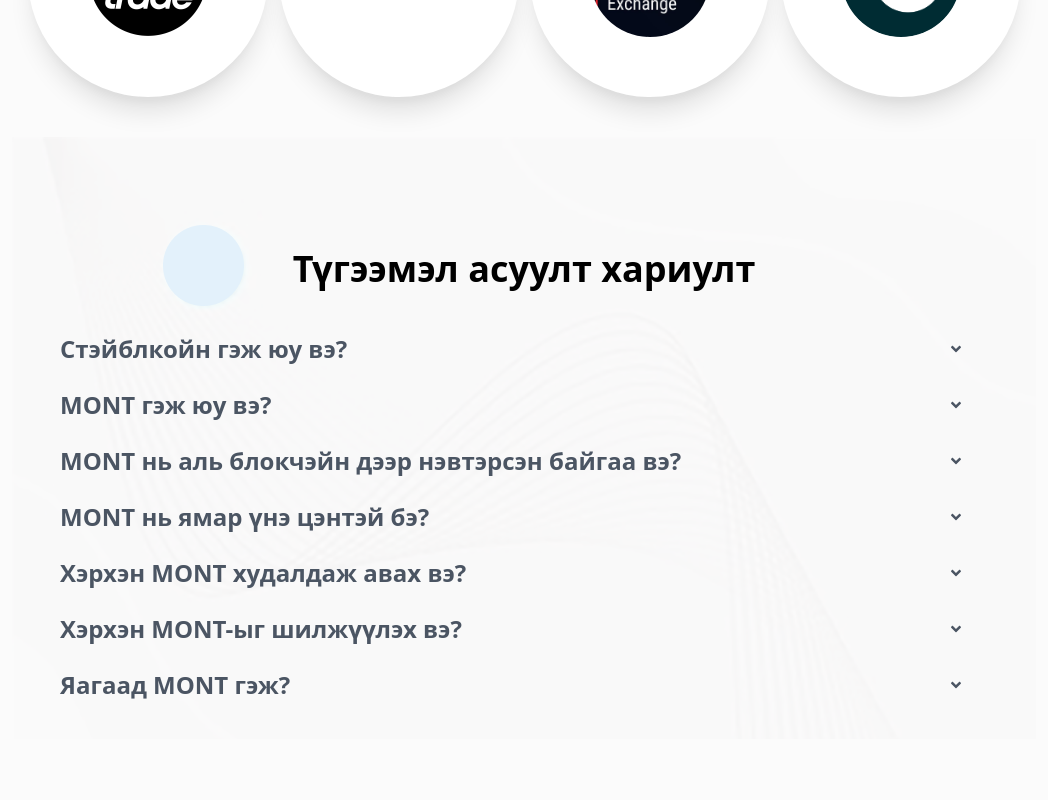
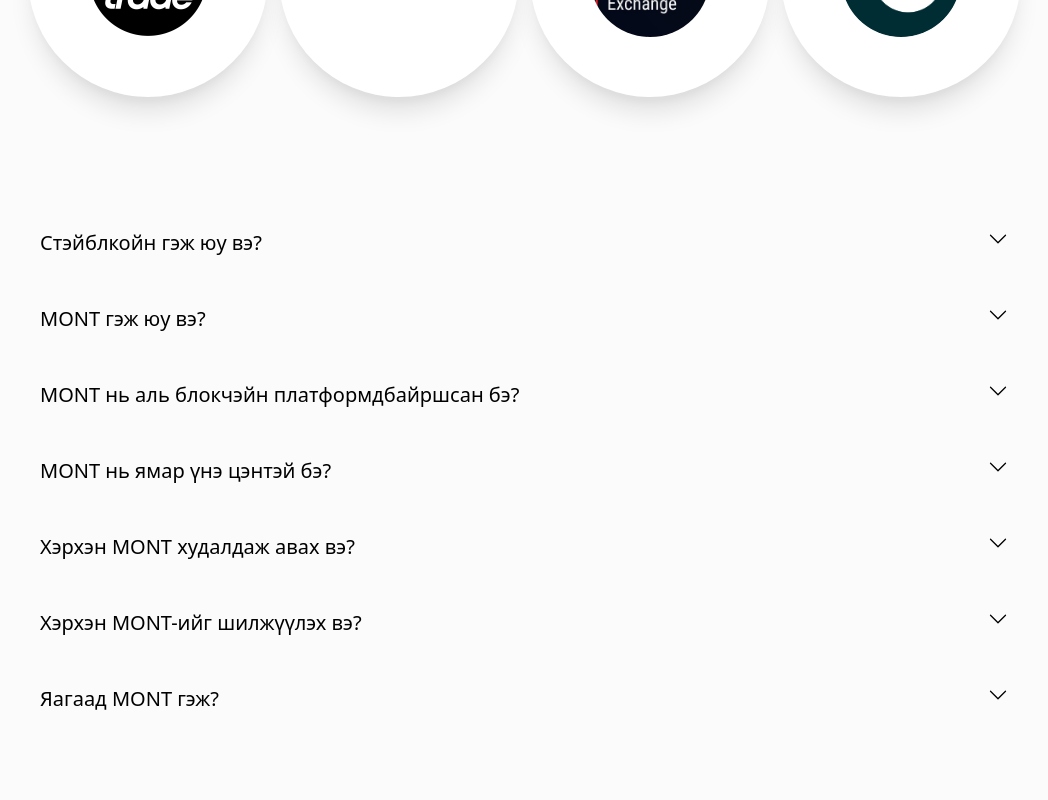
Before and after one commit to Munkhzorig000918/stable-front, a React (Create React App) app: page / in a window 1280 px wide. Shown: the part 3540-4340 px from the top of the page, without its empty margins (116-1164 px from the left). Built offline with nearby package versions, Linux system fonts and the light colour scheme.

Commit message:
added accordion

```diff
--- a/package.json
+++ b/package.json
@@ -4,6 +4,7 @@
   "private": true,
   "dependencies": {
     "@craco/craco": "^6.4.0",
+    "@headlessui/react": "^1.4.1",
     "@testing-library/jest-dom": "^5.11.4",
     "@testing-library/react": "^11.1.0",
     "@testing-library/user-event": "^12.1.10",
--- a/src/Components/Accordion.js
+++ b/src/Components/Accordion.js
@@ -2,143 +2,134 @@ import React from "react";
 import './accordion.css'
 import { FaAngleDown } from "react-icons/fa";
 import Bubble from '../assets/Frame.png'
+import {Disclosure, Transition} from '@headlessui/react';
+import {BsChevronDown, BsChevronUp} from 'react-icons/bs';
 
 const Accordion = () => {
     return(
-        <div>
-            <div className="container mx-auto py-28" style={{backgroundImage: `url(${Bubble})`}}>
-                <div className="">
-                    <h1 id="faq" className="text-center font-bold text-4xl">Түгээмэл асуулт хариулт</h1>
-                </div>
-                <div className="m-8 rounded overflow-hidden">
-                    <div className="group outline-none accordion-section" tabindex="1">
-                        <div className="group flex justify-between px-4 py-3 items-center text-gray-600 transition ease duration-500 cursor-pointer pr-10">
-                        <div className="group-focus:text-gray-600 transition ease duration-500  font-extrabold lg:text-2xl">
-                            Стэйблкойн гэж юу вэ?
-                        </div>
-                        <div className="">
-                            <FaAngleDown />
-                        </div>
-                        </div>
-                        <div className="group-focus:max-h-screen max-h-0  px-4 overflow-hidden ease duration-500">
-                        <p className="p-2 text-gray-700 text-justify">
-                            Стэйблкойн нь валютын нөөцөөр баталгаажиж, үнэ цэнээ аргамжсан криптовалютын төрөл юм.
-                        </p>
-                        </div>
-                    </div>
-                    <div className="group outline-none accordion-section" tabindex="2">
-                        <div className="group  flex justify-between px-4 py-3 items-center text-gray-600 transition ease duration-500 cursor-pointer pr-10">
-                        <div className="group-focus:text-gray-600 transition ease duration-500 font-extrabold lg:text-2xl ">
-                            MONT гэж юу вэ?
-                        </div>
-                        <div className="">
-                            <FaAngleDown />
-                        </div>
-                        </div>
-                        <div className="group-focus:max-h-screen max-h-0 px-4 overflow-hidden ease duration-500">
-                        <p className="p-2 text-gray-700 text-justify">
-                            MONT нь Монгол төгрөгт аргамжсан стэйблкойн юм.
-                        </p>
-                        </div>
-                    </div>
-                    <div className="group outline-none accordion-section" tabindex="3">
-                        <div
-                        className="group flex justify-between px-4 py-3 items-center text-gray-600 transition ease duration-500 cursor-pointer pr-10"
-                        >
-                        <div className="group-focus:text-gray-600 transition ease duration-500 font-extrabold lg:text-2xl">
-                            MONT нь аль блокчэйн дээр нэвтэрсэн байгаа вэ?
-                        </div>
-                        <div className="">
-                            <FaAngleDown />
-                        </div>
-                        </div>
-                        <div
-                        className="group-focus:max-h-screen max-h-0 px-4 overflow-hidden ease duration-500"
-                        >
-                        <p className="p-2 text-gray-700 text-justify">
-                            MONT нь Binance Smart Chain болон Ethereum блокчэйн сүлжээнд байршсан бөгөөд удалгүй Solana, Cardano зэрэг блокчэйнд нэвтрэх ажил хийгдэж байна.
-                        </p>
-                        </div>
-                    </div>
-                    <div className="group outline-none accordion-section" tabindex="3">
-                        <div
-                        className="group flex justify-between px-4 py-3 items-center text-gray-600 transition ease duration-500 cursor-pointer pr-10"
-                        >
-                        <div className="group-focus:text-gray-600 transition ease duration-500 font-extrabold lg:text-2xl">
-                            MONT нь ямар үнэ цэнтэй бэ?
-                        </div>
-                        <div className="">
-                            <FaAngleDown />
-                        </div>
-                        </div>
-                        <div
-                        className="group-focus:max-h-screen max-h-0 px-4 overflow-hidden ease duration-500"
-                        >
-                        <p className="p-2 text-gray-700 text-justify">
-                            MONT нь ямагт Монгол төгрөгтэй 1:1 харьцах үнэ цэнтэй байх болно.
-                        </p>
-                        </div>
-                    </div>
-                    <div className="group outline-none accordion-section" tabindex="3">
-                        <div
-                        className="group flex justify-between px-4 py-3 items-center text-gray-600 transition ease duration-500 cursor-pointer pr-10"
-                        >
-                        <div className="group-focus:text-gray-600 transition ease duration-500 font-extrabold lg:text-2xl">
-                            Хэрхэн MONT худалдаж авах вэ?
-                        </div>
-                        <div className="">
-                            <FaAngleDown />
-                        </div>
-                        </div>
-                        <div
-                        className="group-focus:max-h-screen max-h-0 px-4 overflow-hidden ease duration-500"
-                        >
-                        <p className="p-2 text-gray-700 text-justify">
-                            Та MONT-ыг өөрийн хэрэглээний виртуал хөрөнгийн бирж дээр арилжиж авах боломжтой. Бид MONT-ыг дотоодын болон олон улсын биржүүдэд нэвтрүүлэхээр ажиллаж байна.
-                        </p>
-                        </div>
-                    </div>
-                    <div className="group outline-none accordion-section" tabindex="3">
-                        <div
-                        className="group flex justify-between px-4 py-3 items-center text-gray-600 transition ease duration-500 cursor-pointer pr-10"
-                        >
-                        <div className="group-focus:text-gray-600 transition ease duration-500 font-extrabold lg:text-2xl">
-                            Хэрхэн MONT-ыг шилжүүлэх вэ?
-                        </div>
-                        <div className="">
-                            <FaAngleDown />
-                        </div>
-                        </div>
-                        <div
-                        className="group-focus:max-h-screen max-h-0 px-4 overflow-hidden ease duration-500"
-                        >
-                        <p className="p-2 text-gray-700 text-justify">
-                            Та MONT-ыг өөрийн хэрэглээний бирж эсвэл хэтэвчээр дамжуулан шилжүүлэх боломжтой. Та шилжүүлэг хийхээсээ өмнө зөв сүлжээгээр (BEP-20, ERC-20, г.м) хийж байгаагаа дахин нягтлах хэрэгтэй.
-                        </p>
-                        </div>
-                    </div>
-                    <div className="group outline-none accordion-section" tabindex="3">
-                        <div
-                        className="group flex justify-between px-4 py-3 items-center text-gray-600 transition ease duration-500 cursor-pointer pr-10"
-                        >
-                        <div className="group-focus:text-gray-600 transition ease duration-500 font-extrabold lg:text-2xl">
-                            Яагаад MONT гэж?
-                        </div>
-                        <div className="">
-                            <FaAngleDown />
-                        </div>
-                        </div>
-                        <div
-                        className="group-focus:max-h-screen max-h-0 px-4 overflow-hidden ease duration-500"
-                        >
-                        <p className="p-2 text-gray-700 text-justify">
-                            MONT нь Монгол иргэдийн хэрэглээнд хамгийн дөхөм, найдвартай бөгөөд аюулгүй бүтээгдсэн стэйблкойн юм. MONT-ын аюулгүй байдлыг Олон улсын блокчэйн аудитын компани болох Certik аудит хийж баталгаажуулсан болно.
-                        </p>
-                        </div>
-                    </div>
-                </div>
-            </div>
-        </div>
+    <div className="w-full px-4 pt-16 pb-16">
+      <div className="container p-2 mx-auto rounded-2xl">
+        <Disclosure>
+          {({ open }) => (
+            <>
+              <Disclosure.Button className="flex justify-between w-full p-5 text-sm font-medium text-left rounded-lg hover:bg-gray-400 focus:outline-none focus-visible:ring focus-visible:ring-purple-500 focus-visible:ring-opacity-75">
+                <span className="text-xl">Стэйблкойн гэж юу вэ?</span>
+                <BsChevronDown
+                  className={`${
+                    open ? 'transform rotate-180' : ''
+                  } w-5 h-5 text-black`}
+                />
+              </Disclosure.Button>
+              <Disclosure.Panel className="px-4 pt-4 pb-2 text-md text-gray-700">
+                Стэйблкойн нь валютын нөөцөөр баталгаажсан, үнэ цэнийг энгийн хэрэглээний валюттай аргамжсан криптовалютын төрөл юм.
+              </Disclosure.Panel>
+            </>
+          )}
+        </Disclosure>
+        <Disclosure as="div" className="mt-2">
+          {({ open }) => (
+            <>
+              <Disclosure.Button className="flex justify-between w-full p-5 text-sm font-medium text-left rounded-lg hover:bg-gray-400 focus:outline-none focus-visible:ring focus-visible:ring-purple-500 focus-visible:ring-opacity-75">
+                <span className="text-xl">MONT гэж юу вэ?</span>
+                <BsChevronDown
+                  className={`${
+                    open ? 'transform rotate-180' : ''
+                  } w-5 h-5 text-black`}
+                />
+              </Disclosure.Button>
+              <Disclosure.Panel className="px-4 pt-4 pb-2 text-md text-gray-700">
+                MONT нь Монгол төгрөгт аргамжсан стэйблкойн юм.
+              </Disclosure.Panel>
+            </>
+          )}
+        </Disclosure>
+        <Disclosure as="div" className="mt-2">
+          {({ open }) => (
+            <>
+              <Disclosure.Button className="flex justify-between w-full p-5 text-sm font-medium text-left rounded-lg hover:bg-gray-400 focus:outline-none focus-visible:ring focus-visible:ring-purple-500 focus-visible:ring-opacity-75">
+                <span className="text-xl">MONT нь аль блокчэйн платформдбайршсан бэ?</span>
+                <BsChevronDown
+                  className={`${
+                    open ? 'transform rotate-180' : ''
+                  } w-5 h-5 text-black`}
+                />
+              </Disclosure.Button>
+              <Disclosure.Panel className="px-4 pt-4 pb-2 text-md text-gray-700">
+                MONT нь Binance Smart Chain болон Ethereum блокчэйн сүлжээнд байршсан бөгөөд удалгүй Solana, Cardano зэрэг блокчэйнд нэвтрэх ажил хийгдэж байна.
+              </Disclosure.Panel>
+            </>
+          )}
+        </Disclosure>
+        <Disclosure as="div" className="mt-2">
+          {({ open }) => (
+            <>
+              <Disclosure.Button className="flex justify-between w-full p-5 text-sm font-medium text-left rounded-lg hover:bg-gray-400 focus:outline-none focus-visible:ring focus-visible:ring-purple-500 focus-visible:ring-opacity-75">
+                <span className="text-xl">MONT нь ямар үнэ цэнтэй бэ?</span>
+                <BsChevronDown
+                  className={`${
+                    open ? 'transform rotate-180' : ''
+                  } w-5 h-5 text-black`}
+                />
+              </Disclosure.Button>
+              <Disclosure.Panel className="px-4 pt-4 pb-2 text-md text-gray-700">
+                MONT нь ямагт Монгол төгрөгтэй 1:1 харьцах үнэ цэнтэй байх болно.
+              </Disclosure.Panel>
+            </>
+          )}
+        </Disclosure>
+        <Disclosure as="div" className="mt-2">
+          {({ open }) => (
+            <>
+              <Disclosure.Button className="flex justify-between w-full p-5 text-sm font-medium text-left rounded-lg hover:bg-gray-400 focus:outline-none focus-visible:ring focus-visible:ring-purple-500 focus-visible:ring-opacity-75">
+                <span className="text-xl">Хэрхэн MONT худалдаж авах вэ?</span>
+                <BsChevronDown
+                  className={`${
+                    open ? 'transform rotate-180' : ''
+                  } w-5 h-5 text-black`}
+                />
+              </Disclosure.Button>
+              <Disclosure.Panel className="px-4 pt-4 pb-2 text-md text-gray-700">
+                Та MONT-ыг өөрийн үйлчлүүлдэгвиртуал хөрөнгийн биржийн арилжаагааравах боломжтой. Бид MONT-ийг дотоод болон гадаадын олон биржид нэвтрүүлэхээр ажиллаж байна.
+              </Disclosure.Panel>
+            </>
+          )}
+        </Disclosure>
+        <Disclosure as="div" className="mt-2">
+          {({ open }) => (
+            <>
+              <Disclosure.Button className="flex justify-between w-full p-5 text-sm font-medium text-left rounded-lg hover:bg-gray-400 focus:outline-none focus-visible:ring focus-visible:ring-purple-500 focus-visible:ring-opacity-75">
+                <span className="text-xl">Хэрхэн MONT-ийг шилжүүлэх вэ?</span>
+                <BsChevronDown
+                  className={`${
+                    open ? 'transform rotate-180' : ''
+                  } w-5 h-5 text-black`}
+                />
+              </Disclosure.Button>
+              <Disclosure.Panel className="px-4 pt-4 pb-2 text-md text-gray-700">
+                 Та MONT-ыг өөрийн үйлчлүүлдэгбирж эсвэл хэтэвчээр дамжуулан шилжүүлэх боломжтой. Та шилжүүлэг хийхээсээ өмнө зөв сүлжээг (BEP-20, ERC-20, г.м) ашиглажбайгаагаа дахин нягтлаарай.
+              </Disclosure.Panel>
+            </>
+          )}
+        </Disclosure>
+        <Disclosure as="div" className="mt-2">
+          {({ open }) => (
+            <>
+              <Disclosure.Button className="flex justify-between w-full p-5 text-sm font-medium text-left rounded-lg hover:bg-gray-400 focus:outline-none focus-visible:ring focus-visible:ring-purple-500 focus-visible:ring-opacity-75">
+                <span className="text-xl">Яагаад MONT гэж?</span>
+                <BsChevronDown
+                  className={`${
+                    open ? 'transform rotate-180' : ''
+                  } w-5 h-5 text-black`}
+                />
+              </Disclosure.Button>
+              <Disclosure.Panel className="px-4 pt-4 pb-2 text-md text-gray-700">
+                MONT нь Монгол хүнхэрэглэхэдхамгийн дөхөм, найдвартай, аюулгүй стэйблкойн юм. MONT-ийн аюулгүй байдалд олон улсын блокчэйн аудитын компани болох Certik аудит хийн баталгаажуулсан болно.
+              </Disclosure.Panel>
+            </>
+          )}
+        </Disclosure>
+      </div>
+    </div>
     )
 }
 
```
Also changed, not shown: 2 other files (tests, documents, lock files or other folders).
